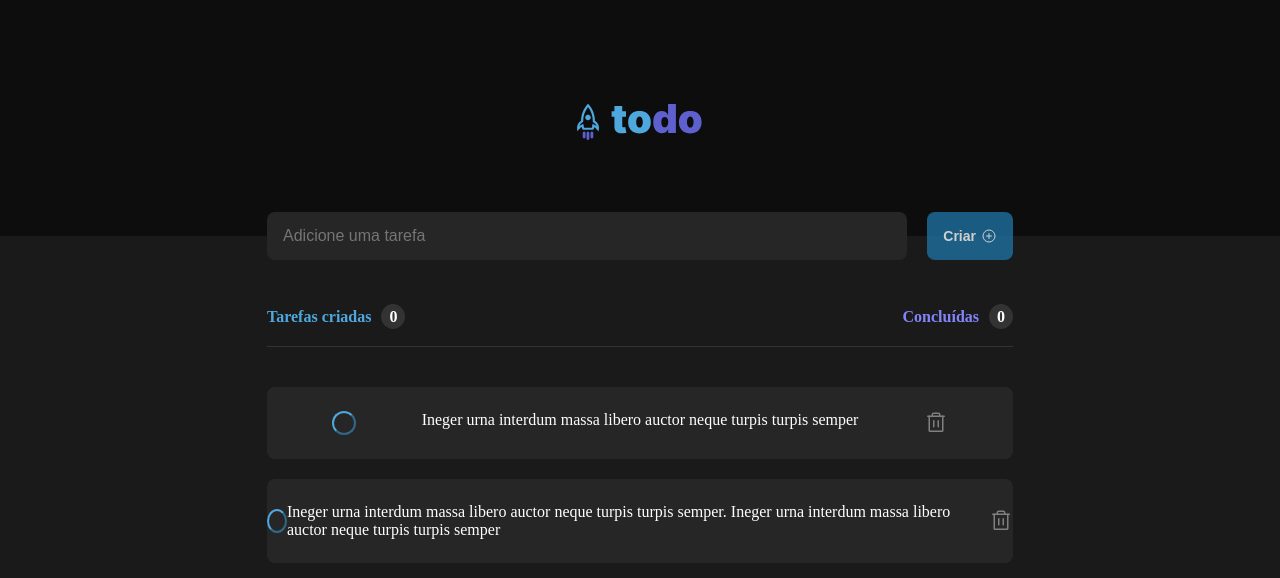
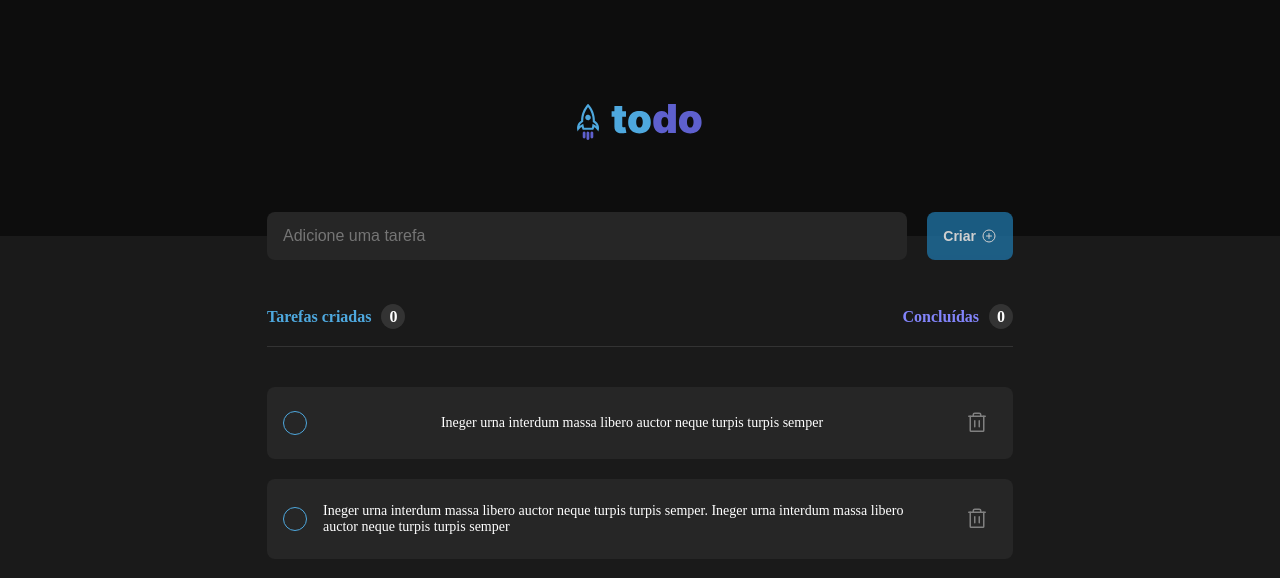
Before and after one commit to N0N4T0/desafios-ignite-reactjs-2022, a React (Vite) app in the folder desafio01-praticando-conceitos-reactjs/: page / in a window 1280 px wide. Shown: the top 578 px of the page. Built offline with nearby package versions, Linux system fonts and the light colour scheme.

Commit message:
feat(): add new styles, necessary reviews

```diff
--- a/desafio01-praticando-conceitos-reactjs/src/components/TaskCard.module.css
+++ b/desafio01-praticando-conceitos-reactjs/src/components/TaskCard.module.css
@@ -1,19 +1,57 @@
 .cardInformation {
     width: 100%;
     display: flex;
-    justify-content: space-evenly;
+    justify-content: space-between;
     background: var(--gray-500);
 
     padding: 1.5rem 0;
     border-radius: 8px;
+    align-items: center;
 }
 
-.cardInformation button{
+.checkbox {
+    min-width: 1.5rem;
+    height: 1.5rem;
+    background-color: transparent;
+    border-radius: 50%;
+    vertical-align: middle;
+    border: 1px solid var(--blue);
+    appearance: none;
+    -webkit-appearance: none;
+    outline: none;
     cursor: pointer;
+    align-items: center;
 
-    display: flex;
-    align-self: center;
+    margin: 0 1rem;
 }
+
+.checkbox:hover {
+    border: 1px solid var(--blue-dark);
+}
+
+.checkbox:checked {
+    background: var(--purple-dark);
+    border: 0;
+    opacity: 0.9;
+}
+
+.checkbox:checked:hover {
+    background: var(--purple);
+}
+
+/* .checkbox:checked:after {
+    border: 2px solid #fff;
+    border-top: none;
+    border-right: none;
+    content: "";
+    height: 4px;
+    width: 10px;
+    opacity: 1;
+    position: absolute;
+    transform: rotate(-45deg);
+    left: 22px;
+    top: 25px;
+} */
 
 .cardInformation .check{
     height: 1.5rem;
@@ -33,15 +71,21 @@
 
 .cardInformation p{
     color: var(--white);
+    font-size: 14px;
 }
 
 .cardInformation .trash {
+    cursor: pointer;
+
+    display: flex;
+    align-self: center;
     background: none;
     outline-color: var(--danger);
     color: var(--gray-300);
     border: unset;
 
     transition: color 1s;
+    margin: 0 1.5rem;
 }
 
 .cardInformation .trash:hover {
--- a/desafio01-praticando-conceitos-reactjs/src/components/TaskCard.tsx
+++ b/desafio01-praticando-conceitos-reactjs/src/components/TaskCard.tsx
@@ -11,7 +11,7 @@ export function TaskCard(props: TaskCardProps){
 
     return(
         <li className={styles.cardInformation}>
-            <button className={styles.check}></button>
+            <input type="checkbox" className={styles.checkbox} />
             <p>{content}</p>
             <button className={styles.trash}><Trash size={24}/></button>
         </li>
```
